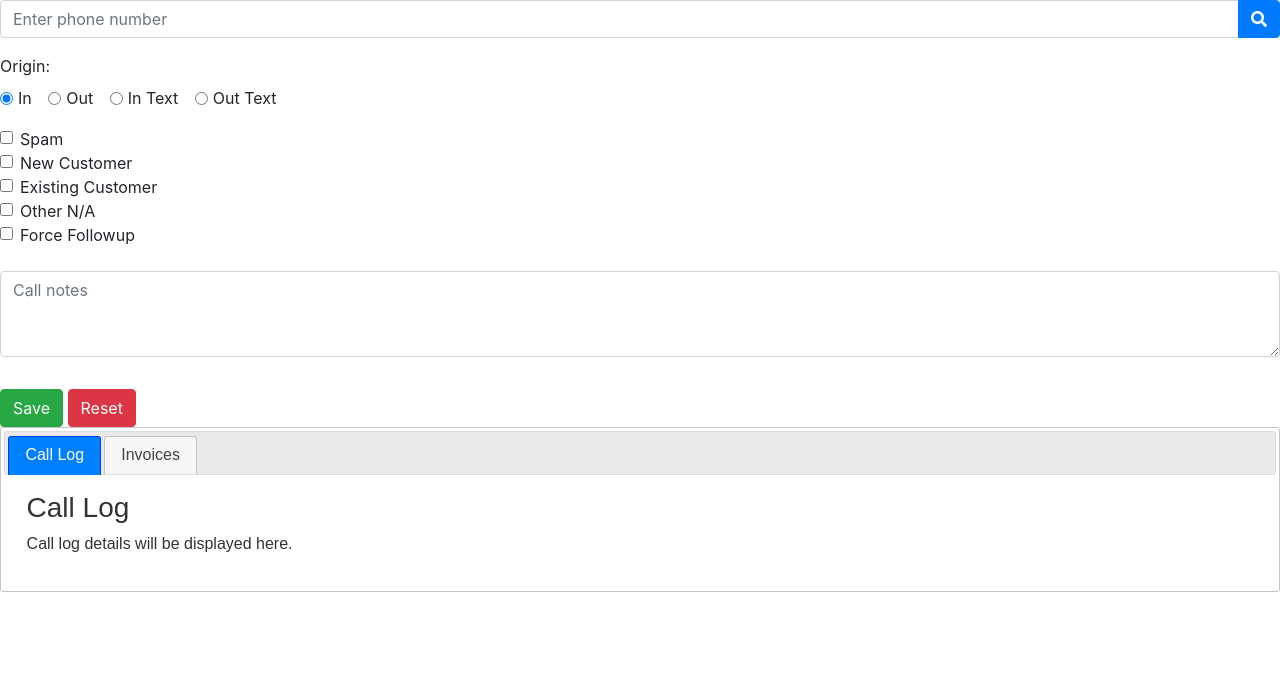
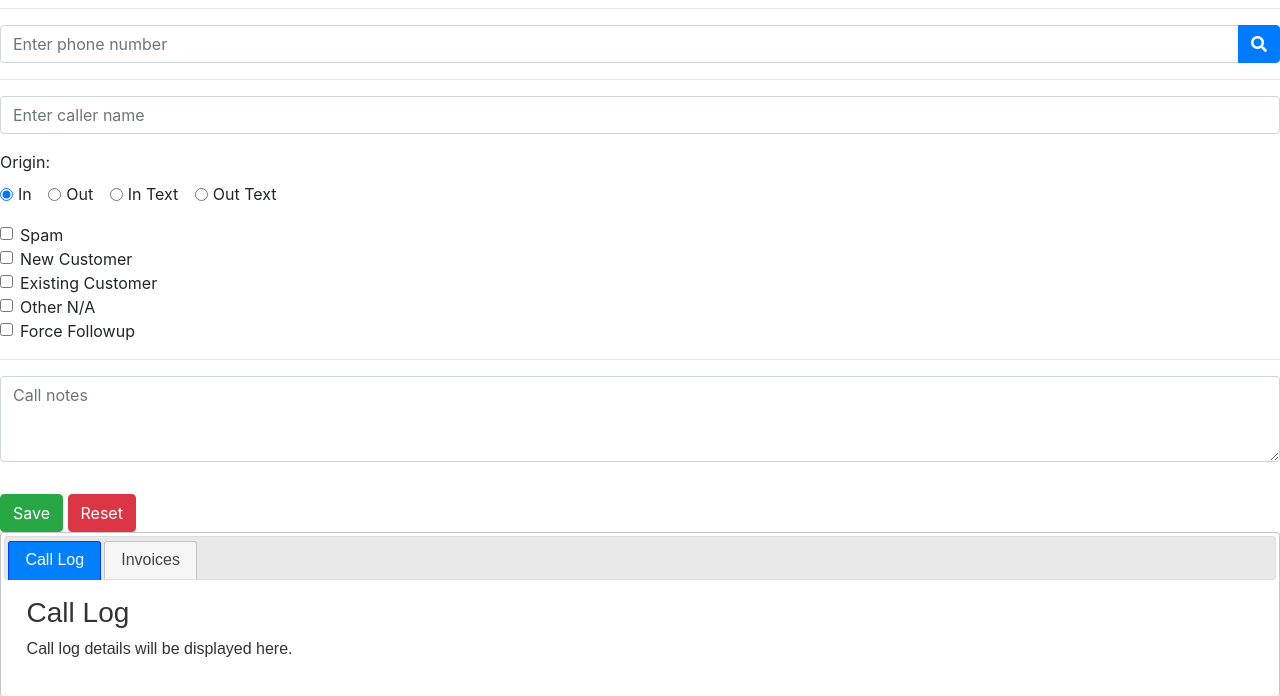
Before and after one commit to natedood/zapity, a PHP site: page /callscreen.html in a window 1280 px wide. Shown: the part 56-752 px from the top of the page. Run offline with PHP 8.4, Linux system fonts and the light colour scheme; some libraries are stand-ins or nearby versions.

Commit message:
call screen updates, caller name added, -6 timezone offset for call details

```diff
--- a/callscreen.html
+++ b/callscreen.html
@@ -171,6 +171,8 @@
                   Input group for entering a phone number.
                   Uses Bootstrap classes for styling.
                 -->
+                <hr/>
+
                 <div class="input-group">
                     <input type="tel" name="phone_number" id="phone_number"
                         class="form-control" placeholder="Enter phone number">
@@ -181,6 +183,13 @@
                         <button id="searchcalls" class="btn btn-primary"
                             type="button"><i class="fas fa-search"></i></button>
                     </div>
+                </div>
+
+                <hr/>
+
+                <div class="form-group">
+                    <!-- <label for="caller_id_name">Caller Name</label> -->
+                    <input type="text" class="form-control" id="caller_id_name" name="caller_id_name" placeholder="Enter caller name">
                 </div>
 
                 <!-- Insert this snippet right after the phone number input group and before the call flags container -->
@@ -210,6 +219,8 @@
                 -->
                 <div id="callFlagsContainer" class="mt-3"></div>
 
+                <hr/>
+
                 <script>
                     // Render the call flags inside the container.
                     document.getElementById('callFlagsContainer').innerHTML = renderCallFlags(callFlags);
@@ -237,7 +248,7 @@
                   This date input is displayed only if a flag with followup == 1 is selected.
                   Uses Bootstrap's form-control styling and jQuery Mobile's data-role.
                 -->
-                  <div><br/></div>
+                  <!-- <div><br/></div> -->
                 <div id="followupDateContainer" style="display: none; margin-top: 20px;">
                     <label for="followupDate">Follow-Up Date</label>
                     <input type="date" id="followupDate" class="form-control" data-role="date">
@@ -292,6 +303,7 @@
             -->
             <script>
                 function clearFormData() {
+                    document.getElementById('caller_id_name').value = '';
                     // Clear the phone number field.
                     document.getElementById('phone_number').value = '';
                     // Clear all checkboxes, specify inputs, and hide child containers.
@@ -394,13 +406,18 @@
                     // Retrieve the selected call origin value.
                     const callOrigin = document.querySelector('input[name="callOrigin"]:checked').value;
 
+                    // Get the caller ID name value
+                    const callerIdNameField = document.getElementById('caller_id_name');
+                    const callerIdName = callerIdNameField ? callerIdNameField.value : '';
+
                     // Create an object with the collected form data.
                     const formData = {
                         phone_number: phoneNumber,
                         flags: selectedFlags,
                         followup_date: followupDate,
                         call_notes: callNotes,
-                        call_origin: callOrigin
+                        call_origin: callOrigin,
+                        caller_id_name: callerIdName
                     };
 
                     // Output the JSON data to the console before posting it.
@@ -484,6 +501,7 @@
             function searchCallsResults(data) {
                 console.log('Search results:', data);
                 // Clear any existing results inside the Call Log tab content area
+                document.getElementById('caller_id_name').value = '';
                 $("#callHistory").empty();
 
                 // Create a collapsibleset container to hold the collapsible items
@@ -495,7 +513,58 @@
                     let callDate = new Date(call.call_datetime);
                     let formattedDate = `${(callDate.getMonth() + 1).toString().padStart(2, '0')}/${callDate.getDate().toString().padStart(2, '0')}/${callDate.getFullYear()} ${callDate.getHours().toString().padStart(2, '0')}:${callDate.getMinutes().toString().padStart(2, '0')}`;
                     let headerText = `Date: ${formattedDate} - ${call.call_origin}`;
+                    function searchCallsResults(data) {
+                        console.log('Search results:', data);
+                        // Clear any existing results inside the Call Log tab content area
+                        $("#callHistory").empty();
 
+                        // Create a collapsibleset container to hold the collapsible items
+                        let collapsibleSet = $('<div data-role="collapsibleset" data-theme="a" data-content-theme="a"></div>');
+
+                        // Loop through each call record in the data array
+                        data.forEach(call => {
+                            // Construct header text using call date/time and origin
+                            let callDate = new Date(call.call_datetime);
+                            let formattedDate = `${(callDate.getMonth() + 1).toString().padStart(2, '0')}/${callDate.getDate().toString().padStart(2, '0')}/${callDate.getFullYear()} ${callDate.toLocaleString('en-US', { hour: 'numeric', minute: 'numeric', hour12: true })}`;
+                            let headerText = `Date: ${formattedDate} - ${call.call_origin}`;
+
+                            let callerIdNameElement = document.getElementById('caller_id_name');
+                            if (call.caller_id_name && callerIdNameElement && !callerIdNameElement.value.trim()) {
+                                callerIdNameElement.value = call.caller_id_name;
+                            }
+                            // Build the collapsible element with full call details
+                            let collapsible = $(`
+                                <div data-role="collapsible" style="font-size: 10px;">
+                                    <hr/>
+                                    <strong>${headerText}</strong><br/>
+                                    ${call.notes ? `<strong>Notes:</strong> ${call.notes}<br/>` : ''}
+                                    ${call.message ? `<strong>Message:</strong> ${call.message}<br/>` : ''}
+                                </div>
+                            `);
+
+                            // If one or more flags exist for the call, create a list of flags
+                            if (call.flags && Array.isArray(call.flags) && call.flags.length > 0) {
+                                let flagList = $('<ul></ul>');
+                                call.flags.forEach(flag => {
+                                    flagList.append(`<li>
+                                        <strong>${flag.flag_name}</strong>
+                                        ${flag.flag_specify ? `${flag.flag_specify}` : ''}
+                                    </li>`);
+                                });
+                                collapsible.append('<p><strong>Flags:</strong></p>');
+                                collapsible.append(flagList);
+                            }
+
+                            // Append this collapsible item into the set
+                            collapsibleSet.append(collapsible);
+                        });
+
+                        // Append the collapsibleset to the callHistory element
+                        $("#callHistory").append(collapsibleSet);
+                    }
+                    if (call.caller_id_name && !document.getElementById('caller_id_name').value.trim()) {
+                        document.getElementById('caller_id_name').value = call.caller_id_name;
+                    }
                     // Build the collapsible element with full call details
                     let collapsible = $(`
                         <div data-role="collapsible" style="font-size: 10px;">
--- a/callscreen.php
+++ b/callscreen.php
@@ -13,6 +13,7 @@ if (!$data) {
 
 // Extract data from the decoded JSON
 $phone_number  = $data['phone_number'];
+$caller_id_name  = $data['caller_id_name'];
 $flags         = $data['flags'];
 $followup_date = $data['followup_date'];
 $call_notes    = $data['call_notes'];
@@ -20,11 +21,11 @@ $call_origin   = $data['call_origin'];
 
 // Insert into the calls table, including the call_origin field
 $call_datetime = date('Y-m-d H:i:s');
-$stmt = $conn->prepare("INSERT INTO calls (phone_number, call_datetime, call_origin, notes) VALUES (?, ?, ?, ?)");
+$stmt = $conn->prepare("INSERT INTO calls (phone_number, call_datetime, call_origin, notes, caller_id_name) VALUES (?, ?, ?, ?,?)");
 if (!$stmt) {
     die("Prepare failed (calls): " . $conn->error);
 }
-$stmt->bind_param("ssss", $phone_number, $call_datetime, $call_origin, $call_notes);
+$stmt->bind_param("sssss", $phone_number, $call_datetime, $call_origin, $call_notes, $caller_id_name);
 if (!$stmt->execute()) {
     die("Execute failed (calls): " . $stmt->error);
 }
--- a/callscreen_getcalls.php
+++ b/callscreen_getcalls.php
@@ -12,7 +12,7 @@ if (!isset($_GET['number']) || empty($_GET['number'])) {
 $phone_number = $_GET['number'];
 
 // Prepare the SQL query with the phone number parameter
-$sql = "SELECT c.id, c.call_origin, c.phone_number, c.caller_id_name, c.call_datetime, c.customer_id, c.notes, c.message,
+$sql = "SELECT c.id, c.call_origin, c.phone_number, c.caller_id_name, DATE_SUB(c.call_datetime, INTERVAL 6 HOUR) AS call_datetime, c.customer_id, c.notes, c.message,
     cf.flag_name, cf.display_order, cf.specify, cf.followup, cfl.specify AS flag_specify
 FROM calls c
 JOIN calls_flags_link cfl ON c.id = cfl.call_id
```
Also changed, not shown: scratch.txt (+4 -2 lines).
